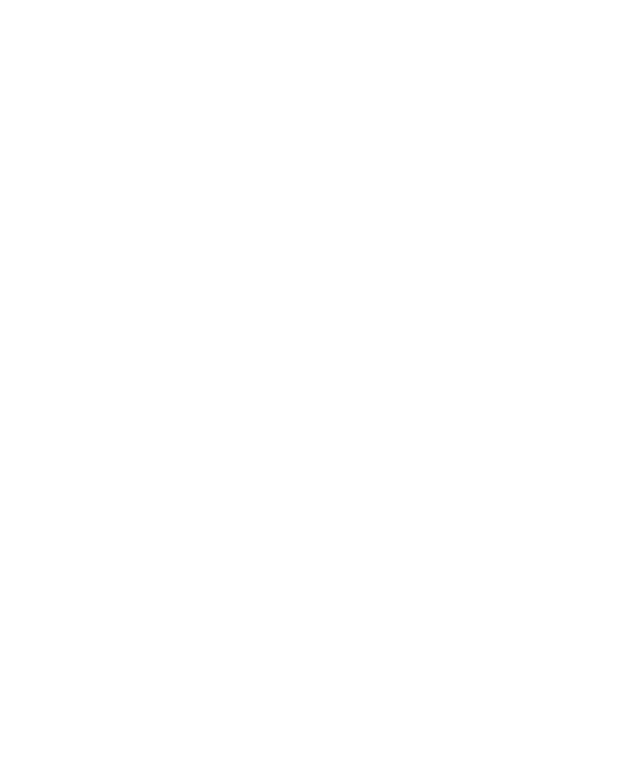
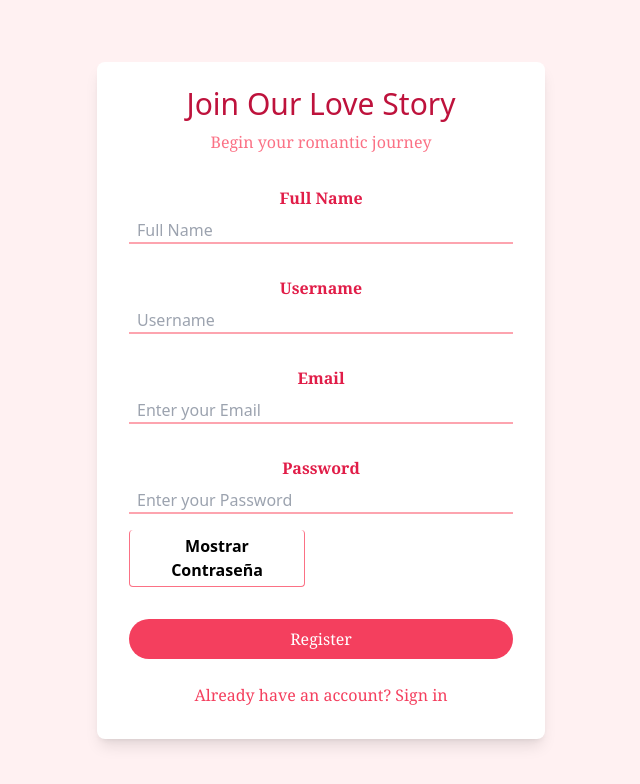
Before and after one commit to RoneyVaLo/ticket-exchange, a React (Vite) app: page /signup in a window 1280 px wide. Shown: the top 784 px of the page, without its empty margins (319-959 px from the left). Built offline with nearby package versions, Linux system fonts and the light colour scheme; no server answers.

Commit message:
Add authentication logic for Login and Register

```diff
--- /dev/null
+++ b/src/components/Login.jsx
@@ -0,0 +1,37 @@
+// components/Login.js
+import { useState } from "react";
+import AuthForm from "./AuthForm";
+import { login } from "../api/authService";
+import Loader1 from "./Loaders/Loader1";
+import { useAuth } from "../hooks/useAuth";
+import toast from "react-hot-toast";
+
+const Login = () => {
+  const [isLoading, setIsLoading] = useState(false);
+  const auth = useAuth();
+
+  console.log(auth);
+
+  const handleLogin = async ({ identifier, password }) => {
+    try {
+      setIsLoading(true);
+      await login(identifier, password);
+      toast.success("Logged in successfully");
+    } catch (error) {
+      toast.error(error.message);
+    } finally {
+      setIsLoading(false);
+    }
+  };
+
+  return (
+    <AuthForm
+      onSubmit={handleLogin}
+      buttonText={isLoading ? <Loader1 /> : "Login"}
+      isRegister={false}
+      isLoading={isLoading}
+    />
+  );
+};
+
+export default Login;
--- /dev/null
+++ b/src/components/Register.jsx
@@ -0,0 +1,33 @@
+// components/Register.js
+import { useState } from "react";
+import AuthForm from "./AuthForm";
+import { register } from "../api/authService";
+import toast from "react-hot-toast";
+import Loader1 from "./Loaders/Loader1";
+
+const Register = () => {
+  const [isLoading, setIsLoading] = useState(false);
+
+  const handleRegister = async ({ email, password, username, fullName }) => {
+    try {
+      setIsLoading(true);
+      await register(email, password, { username, fullName });
+      toast.success("Registered successfully");
+    } catch (error) {
+      toast.error(error.message);
+    } finally {
+      setIsLoading(false);
+    }
+  };
+
+  return (
+    <AuthForm
+      onSubmit={handleRegister}
+      buttonText={isLoading ? <Loader1 /> : "Register"}
+      isRegister={true}
+      isLoading={isLoading}
+    />
+  );
+};
+
+export default Register;
--- a/src/pages/Signin.jsx
+++ b/src/pages/Signin.jsx
@@ -1,7 +1,8 @@
 import React from "react";
+import Login from "../components/Login";
 
 const Signin = () => {
-  return <div></div>;
+  return <Login />;
 };
 
 export default Signin;
--- a/src/pages/Signup.jsx
+++ b/src/pages/Signup.jsx
@@ -1,7 +1,8 @@
 import React from "react";
+import Register from "../components/Register";
 
 const Signup = () => {
-  return <div></div>;
+  return <Register />;
 };
 
 export default Signup;
```
